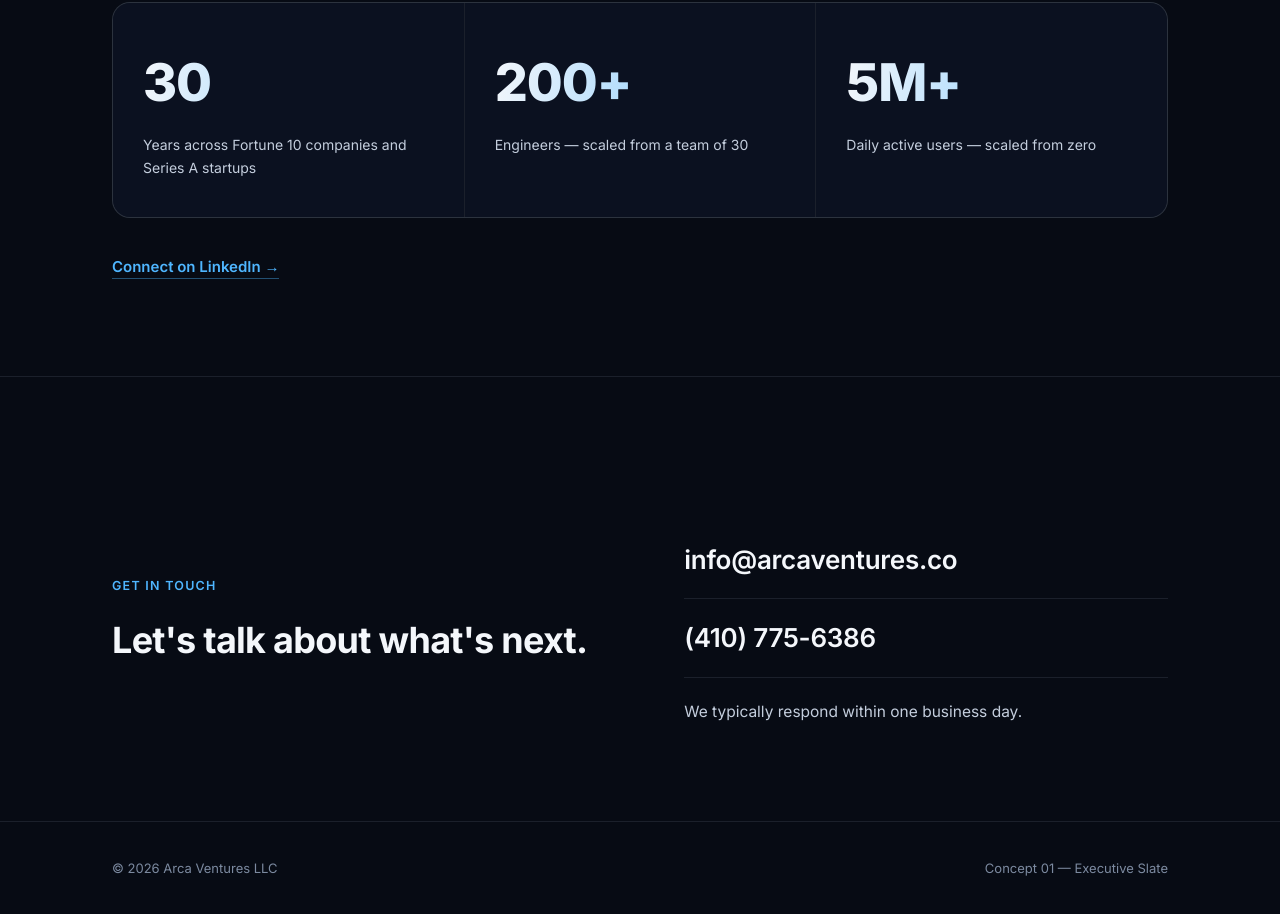
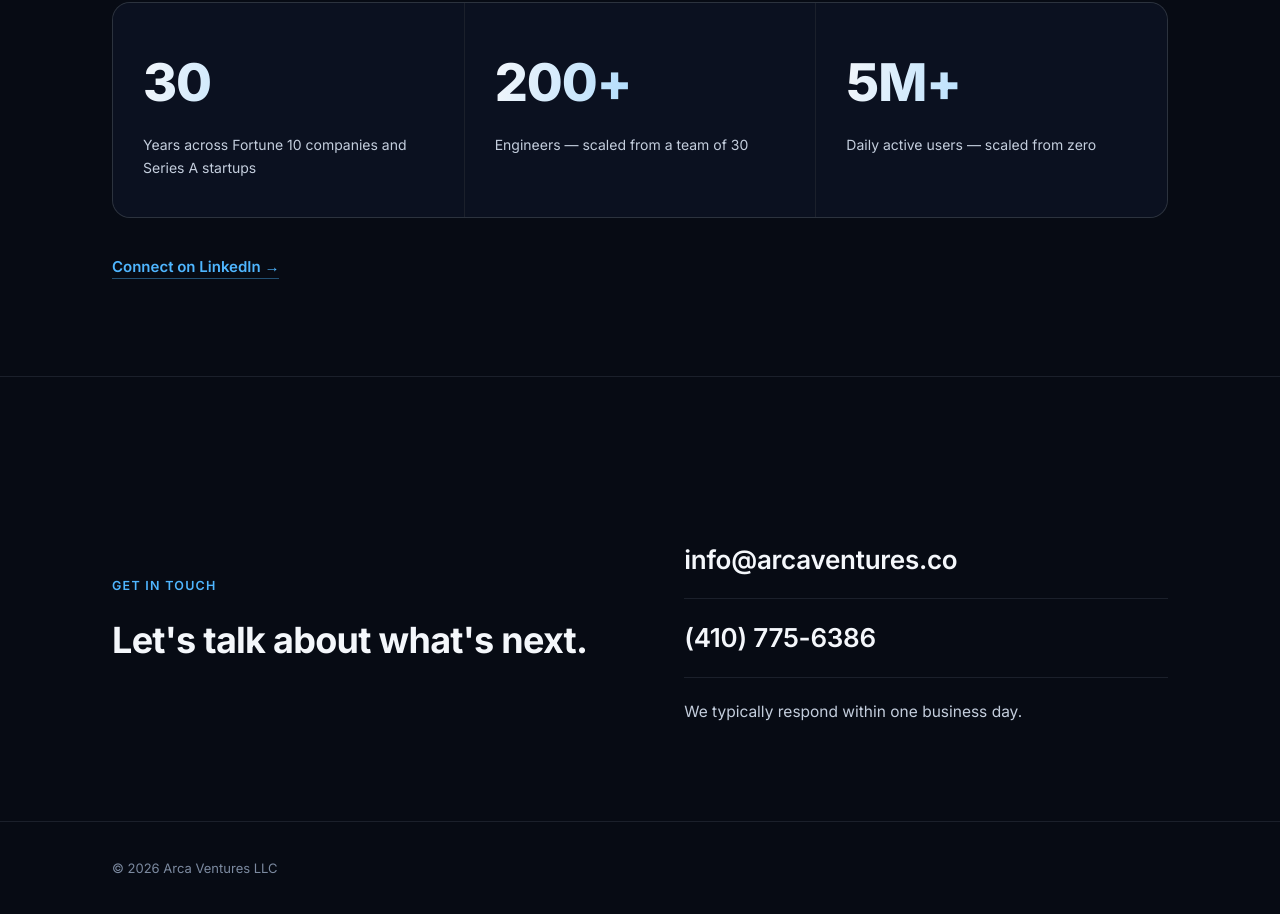
Before and after one commit to ritbhat-h/arcaventures.co, a plain HTML site: page index.html in a window 1280 px wide. Shown: the part 2490-3404 px from the top of the page. Drawn offline with Linux system fonts and the light colour scheme.

Commit message:
Remove concept label from footer
Co-Authored-By: Claude Sonnet 5 <noreply@anthropic.com>

```diff
--- a/index.html
+++ b/index.html
@@ -220,7 +220,6 @@
 <footer>
   <div class="wrap">
     <div>© 2026 Arca Ventures LLC</div>
-    <div>Concept 01 — Executive Slate</div>
   </div>
 </footer>
 
```
